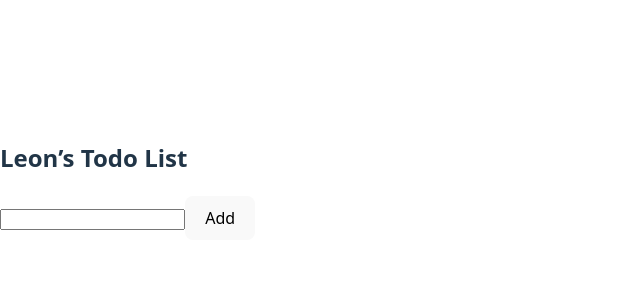
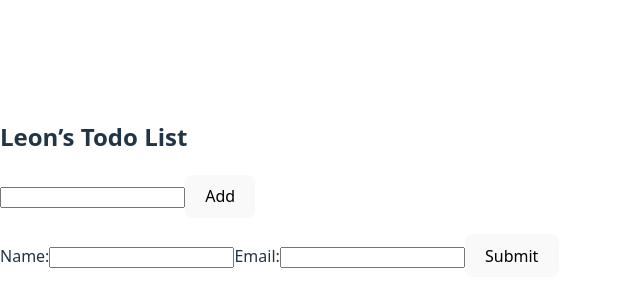
Before and after one commit to TheRealLeonZZ/react_journey, a React (Vite) app in the folder my-first-react-app/: page / in a window 1280 px wide. Shown: the part 212-512 px from the top of the page, without its empty margins (0-640 px from the left). Built offline with nearby package versions, Linux system fonts and the light colour scheme.

Commit message:
Added first from exercise

```diff
--- a/my-first-react-app/src/App.jsx
+++ b/my-first-react-app/src/App.jsx
@@ -1,9 +1,11 @@
 import TodoApp from './components/TodoApp';
+import AlertForm from './components/AlertForm';
 
 function App() {
   return (
     <div>
       <TodoApp />
+      <AlertForm />
     </div>
   );
 }
--- /dev/null
+++ b/my-first-react-app/src/components/AlertForm.jsx
@@ -0,0 +1,33 @@
+import { useState } from 'react';
+
+function AlertForm() {
+  const [name, setName] = useState('');
+  const [email, setEmail] = useState('');
+  const handleSubmit = (e) => {
+    e.preventDefault(); // prevent page reload
+    alert(`Hello, ${name} at ${email}`);
+  };
+
+  return (
+    <form onSubmit={handleSubmit}>
+      <label>
+        Name:
+        <input
+          type="text"
+          value={name}
+          onChange={(e) => setName(e.target.value)}
+        />
+      </label>
+      <label>
+        Email:
+        <input
+          type="email"
+          value={email}
+          onChange={(e) => setEmail(e.target.value)}
+        />
+      </label>
+      <button type="submit">Submit</button>
+    </form>
+  );
+}
+export default AlertForm;
```
